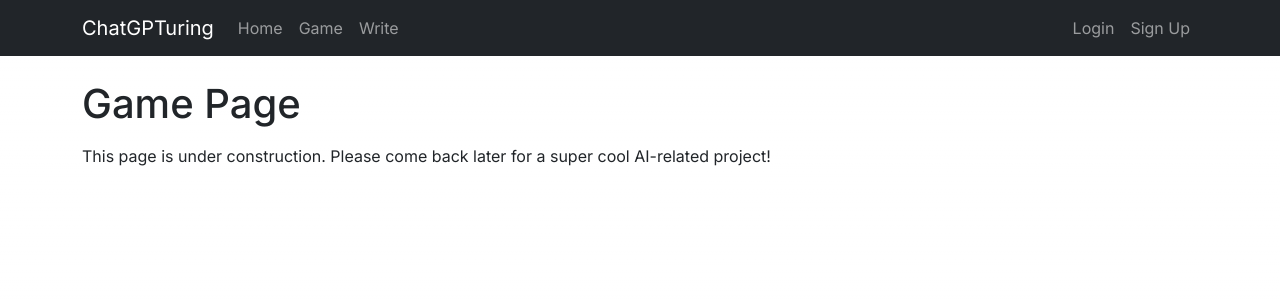
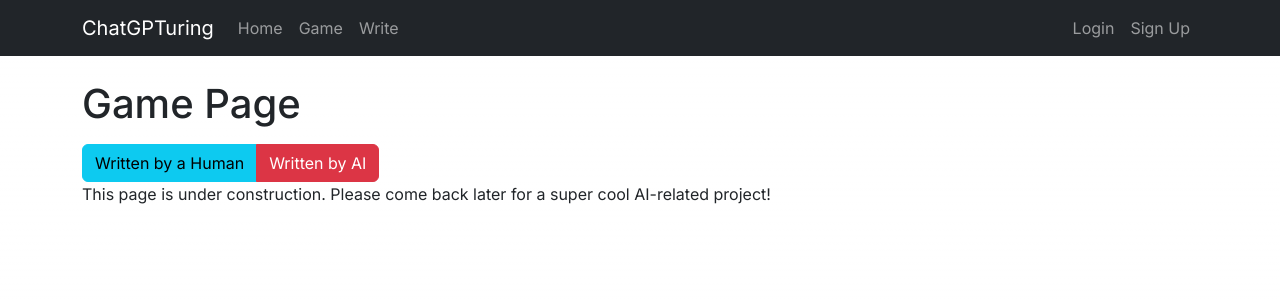
Before and after one commit to ABeeinSpace/cs-senior-project, a Next.js app: page /game in a window 1280 px wide. Shown: the top 300 px of the page. Built offline with nearby package versions, Linux system fonts and the light colour scheme.

Commit message:
Added Buttons to Game Page

```diff
--- a/package.json
+++ b/package.json
@@ -9,6 +9,7 @@
     "lint": "next lint"
   },
   "dependencies": {
+    "@mui/material": "^5.14.8",
     "bootstrap": "^5.3.1",
     "eslint": "8.48.0",
     "eslint-config-next": "13.4.19",
--- /dev/null
+++ b/src/app/game/button.js
@@ -0,0 +1,19 @@
+
+import React from "react";
+import ButtonGroup from "react-bootstrap/ButtonGroup";
+import Button from "react-bootstrap/Button";
+
+export default function ButtonGrouping() {
+  return (
+    <>
+      <ButtonGroup aria-label="Basic example">
+        <Button variant="info">
+            Written by a Human
+        </Button>
+        <Button variant="danger">
+            Written by AI
+        </Button>
+      </ButtonGroup>
+    </>
+  );
+}
--- a/src/app/game/page.js
+++ b/src/app/game/page.js
@@ -5,6 +5,7 @@ import Container from 'react-bootstrap/Container';
 import Nav from 'react-bootstrap/Nav';
 import Navbar from 'react-bootstrap/Navbar';
 import NavDropdown from 'react-bootstrap/NavDropdown';
+import Button from './button'
 
 import 'bootstrap/dist/css/bootstrap.min.css';
 import 'src/app/page.module.css';
@@ -34,6 +35,8 @@ export default function Game() {
 			<div className="container">
 				<h1>Game Page</h1>
 				<p />
+
+				<Button />
 				<p>
 					This page is under construction. Please come back later for a super cool
 					AI-related project!
```
Also changed, not shown: src/app/Textbox.js (added, +20 -0 lines), src/app/page.js (+7 -0 lines), 1 other file (tests, documents, lock files or other folders).
